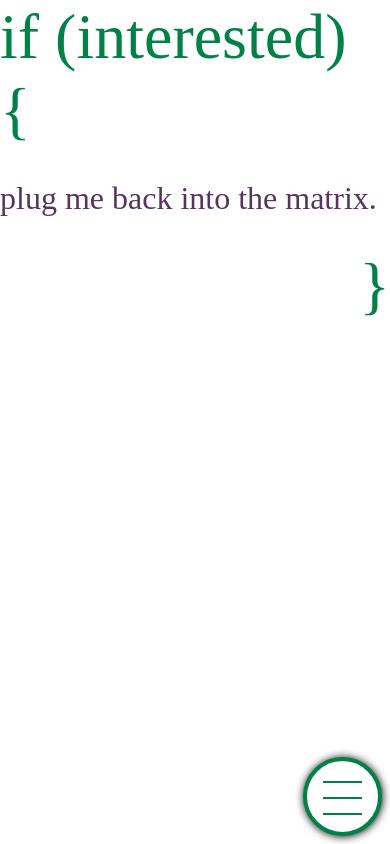
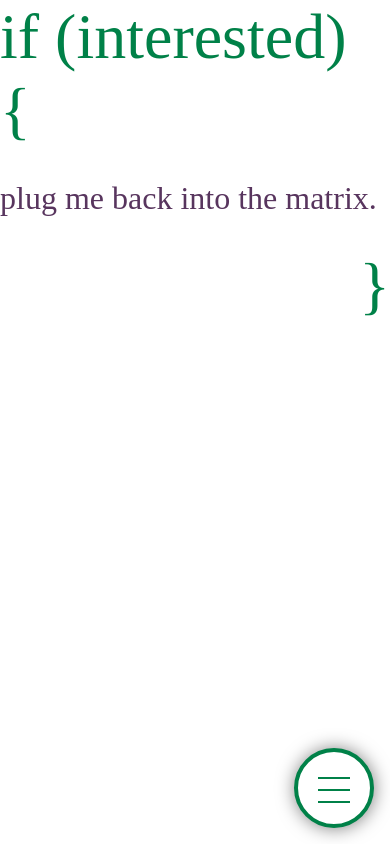
Before and after one commit to markstanden/if-interested--kotlin, a Next.js app: page / in a window 390 px wide. Built offline with nearby package versions, Linux system fonts and the light colour scheme.

Commit message:
updates nav with better responsiveness

```diff
--- a/components/NavButton.jsx
+++ b/components/NavButton.jsx
@@ -14,7 +14,7 @@ function NavButton(props) {
           overflow: hidden;
 
           border: 4px solid var(--color-primary);
-          box-shadow: 0.5px 0.5px 8px var(--color-shadow);
+          box-shadow: 0.5px 0.5px 18px var(--color-shadow);
           background-color: var(--color-background);
         }
 
@@ -25,7 +25,7 @@ function NavButton(props) {
         .navButton_icon,
         .navButton_icon::before,
         .navButton_icon::after {
-          width: calc(var(--navButton-size) * 0.5);
+          width: calc(var(--navButton-size) * 0.4);
           height: calc(var(--size-border) * 0.5);
           background-color: var(--color-primary);
           display: inline-block;
@@ -40,10 +40,10 @@ function NavButton(props) {
         }
 
         .navButton_icon::before {
-          top: -1rem;
+          top: calc(var(--navButton-size) * -0.15);
         }
         .navButton_icon::after {
-          top: 1rem;
+          top: calc(var(--navButton-size) * 0.15);
         }
 
         //.navButton:hover .navButton_icon::before {top: -0.85rem;}
--- a/components/NavMenu.jsx
+++ b/components/NavMenu.jsx
@@ -2,7 +2,7 @@
 
 function NavMenu(props) {
   return (
-    <nav className={`navMenu ${props.navVisible ? `navMenu___isVisible` : ''}`}>
+    <div className={`navMenu ${props.navVisible ? `navMenu___isVisible` : ''}`}>
       <style jsx>
         {`
           .navMenu {
@@ -24,13 +24,16 @@ function NavMenu(props) {
           }
 
           .navMenu___isVisible {
-            height: 35%;
+            height: var(--nav-height);
             opacity: 1;
             z-index: 10;
             transition: height 0.75s ease-in-out 0.2s, z-index 1s ease-in-out, opacity 1s;
           }
 
           .navMenu_list {
+            padding-top: 0.5rem;
+            padding-bottom: 0.5rem;
+            padding-left: 2rem;
             display: list-item;
             list-style-type: none;
             opacity: 0;
@@ -39,23 +42,23 @@ function NavMenu(props) {
             display: flex;
             flex-flow: row wrap;
             flex-direction: column;
-            align-items: center;
+            align-items: flex-start;
           }
 
           .navMenu_list_items {
-            padding-top: var(--nav-border);
+            padding-top: 1.5vh;
             font-size: 1.5rem;
             font-weight: 300;
-            text-shadow: 0.5px 0.5px 10px black;
+            text-shadow: 0.5px 0.5px 10px var(--color-shadow);
           }
           .navMenu_list_items :hover {
             transform: translate(0, -1px);
-            text-shadow: 0.5px 1.5px 10px black;
+            text-shadow: 0.5px 1.5px 10px var(--color-shadow);
           }
 
           .navMenu_list_items :active {
             transform: translate(0, 0.5px);
-            text-shadow: 0.5px 0px 10px black;
+            text-shadow: 0.5px 0px 10px var(--color-shadow);
           }
 
           .navMenu___isVisible .navMenu_list {
@@ -71,6 +74,7 @@ function NavMenu(props) {
             .navMenu_list_items {
               font-size: 1.5rem;
               font-weight: 300;
+              padding-top: 0.4rem;
             }
 
             .navMenu_list {
@@ -94,7 +98,7 @@ function NavMenu(props) {
         <li className="navMenu_list_items">Github</li>
         <li className="navMenu_list_items">Author</li>
       </ul>
-    </nav>
+    </div>
   )
 }
 export default NavMenu
--- a/components/NavSystem.jsx
+++ b/components/NavSystem.jsx
@@ -17,12 +17,12 @@ function NavSystem(props) {
   }
 
   return (
-    <>
+    <nav>
       <div onClick={clickHandler}>
         <NavButton navVisible={navVisible} />
       </div>
       <NavMenu navVisible={navVisible} />
-    </>
+    </nav>
   )
 }
 
--- a/styles/globals.css
+++ b/styles/globals.css
@@ -25,13 +25,13 @@ a {
   --color-primary: rgba(0, 129, 72, 1); /* sea-green */
   --color-secondary: #58355e; /* english violet */
 
-  --color-background: white;
-  --color-shadow: black;
+  --color-background: rgba(255, 255, 255, 1);
+  --color-shadow: rgba(0, 0, 0, 0.5);
 
   --size-border: 4px;
 
   /* Navigation System Styling */
-  --nav-height: 6.2rem;
+
   --nav-border: var(--size-border);
   --nav-transparency: 0.4;
   --nav-gradient: linear-gradient(
@@ -39,6 +39,15 @@ a {
     rgba(var(--color-primary), var(--nav-transparency), rgba(var(--color-background), var(--nav-transparency)))
   );
 
-  --navButton-size: calc(var(--nav-height) * 0.8);
-  --navButton-position: calc((var(--nav-height) - var(--navButton-size) - var(--nav-border)) / 2);
+  --navButton-size: 5rem;
+  --nav-height: min-content;
+  --navButton-position: 1rem;
 }
+
+@media only screen and (min-width: 900px) {
+  :root {
+    --navButton-size: 5rem;
+    --nav-height: calc(var(--navButton-size) * 1.4);
+    --navButton-position: calc((var(--nav-height) - var(--navButton-size) - var(--nav-border)) / 2);
+  }
+}
```
